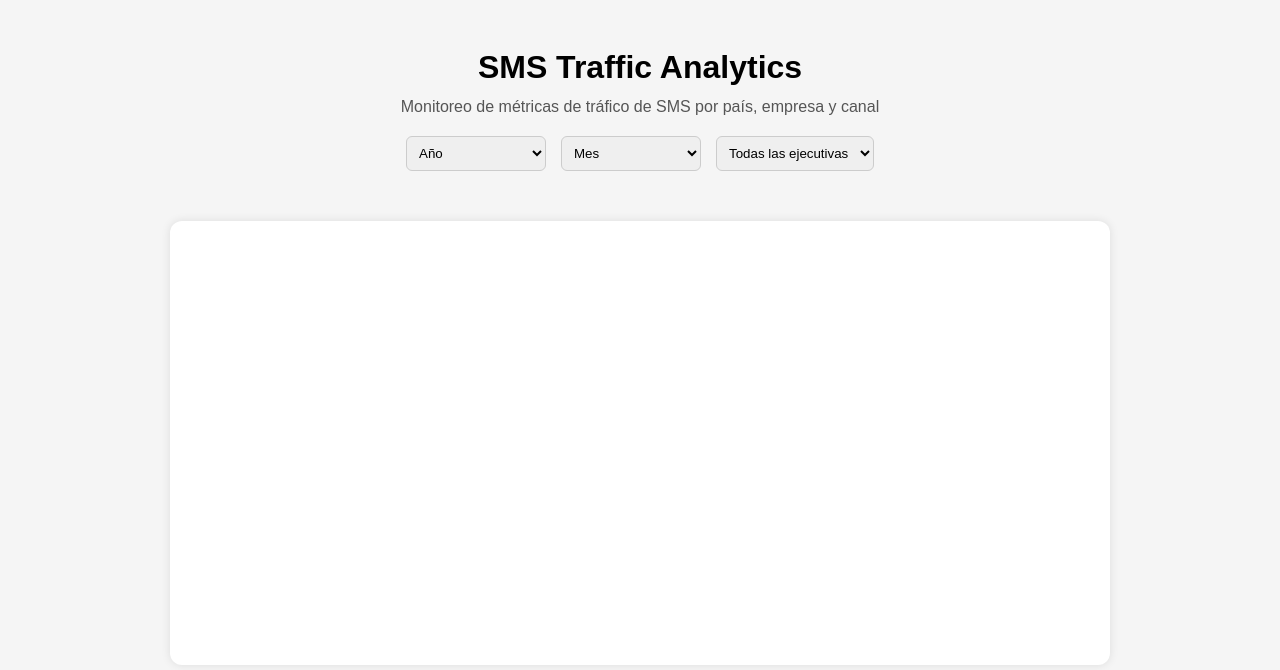
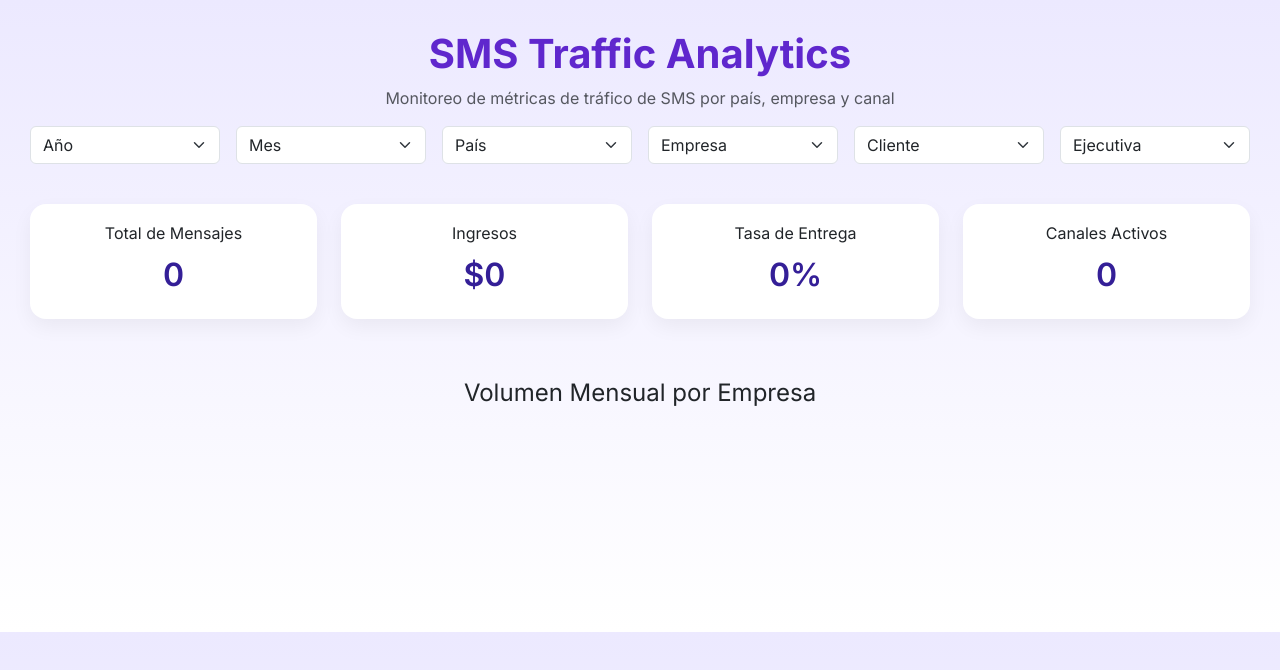
Before and after one commit to Andrey-beltran/ProyectoDataSetSMS, a plain HTML site: page index.html in a window 1280 px wide. Drawn offline with nearby package versions, Linux system fonts and the light colour scheme; no server answers.

Commit message:
Update index.html
Signed-off-by: JohaAndrey <99775462+Andrey-beltran@users.noreply.github.com>

```diff
--- a/index.html
+++ b/index.html
@@ -2,35 +2,118 @@
 <html lang="es">
 <head>
   <meta charset="UTF-8">
+  <meta name="viewport" content="width=device-width, initial-scale=1.0">
   <title>SMS Traffic Analytics</title>
-  <link rel="stylesheet" href="style.css">
+  <link href="https://cdn.jsdelivr.net/npm/bootstrap@5.3.0/dist/css/bootstrap.min.css" rel="stylesheet">
+  <link href="https://fonts.googleapis.com/css2?family=Inter:wght@400;600;700&display=swap" rel="stylesheet">
   <script src="https://cdn.jsdelivr.net/npm/chart.js"></script>
+  <script src="https://cdnjs.cloudflare.com/ajax/libs/PapaParse/5.3.2/papaparse.min.js"></script>
+  <style>
+    body {
+      background: linear-gradient(180deg, #ece9ff 0%, #ffffff 100%);
+      font-family: 'Inter', sans-serif;
+      padding: 30px;
+    }
+    h1 {
+      font-weight: 700;
+      color: #5f27cd;
+    }
+    .card-metric {
+      border-radius: 16px;
+      padding: 20px;
+      background: #fff;
+      box-shadow: 0 8px 20px rgba(0, 0, 0, 0.05);
+      margin-bottom: 20px;
+    }
+    .filters, .metrics, .companies, .chart-section {
+      margin-bottom: 40px;
+    }
+    .metric-value {
+      font-size: 2rem;
+      font-weight: 600;
+      color: #341f97;
+    }
+    .company-card {
+      border-left: 6px solid #5f27cd;
+      padding: 20px;
+      margin: 10px;
+      background: #fff;
+      border-radius: 12px;
+      box-shadow: 0 2px 10px rgba(0, 0, 0, 0.05);
+    }
+  </style>
 </head>
 <body>
-  <h1>SMS Traffic Analytics</h1>
-  <p class="subtitulo">Monitoreo de métricas de tráfico de SMS por país, empresa y canal</p>
+  <h1 class="text-center">SMS Traffic Analytics</h1>
+  <p class="text-center text-muted">Monitoreo de métricas de tráfico de SMS por país, empresa y canal</p>
 
-  <!-- Filtros -->
-  <div class="filters">
-    <select id="filterYear">
-      <option value="">Año</option>
-    </select>
-    <select id="filterMonth">
-      <option value="">Mes</option>
-    </select>
-    <select id="filterExecutive">
-      <option value="">Todas las ejecutivas</option>
-    </select>
+  <div class="filters row g-3">
+    <div class="col-md-2">
+      <select id="year" class="form-select">
+        <option value="">Año</option>
+      </select>
+    </div>
+    <div class="col-md-2">
+      <select id="month" class="form-select">
+        <option value="">Mes</option>
+      </select>
+    </div>
+    <div class="col-md-2">
+      <select id="country" class="form-select">
+        <option value="">País</option>
+      </select>
+    </div>
+    <div class="col-md-2">
+      <select id="company" class="form-select">
+        <option value="">Empresa</option>
+      </select>
+    </div>
+    <div class="col-md-2">
+      <select id="client" class="form-select">
+        <option value="">Cliente</option>
+      </select>
+    </div>
+    <div class="col-md-2">
+      <select id="executive" class="form-select">
+        <option value="">Ejecutiva</option>
+      </select>
+    </div>
   </div>
 
-  <!-- Tarjetas resumen -->
-  <div id="summary-cards">
-    <!-- Las tarjetas se generarán desde JS -->
+  <div class="metrics row text-center mt-4">
+    <div class="col-md-3">
+      <div class="card-metric">
+        <h6>Total de Mensajes</h6>
+        <div class="metric-value" id="totalMensajes">0</div>
+      </div>
+    </div>
+    <div class="col-md-3">
+      <div class="card-metric">
+        <h6>Ingresos</h6>
+        <div class="metric-value" id="ingresos">$0</div>
+      </div>
+    </div>
+    <div class="col-md-3">
+      <div class="card-metric">
+        <h6>Tasa de Entrega</h6>
+        <div class="metric-value" id="tasaEntrega">0%</div>
+      </div>
+    </div>
+    <div class="col-md-3">
+      <div class="card-metric">
+        <h6>Canales Activos</h6>
+        <div class="metric-value" id="canalesActivos">0</div>
+      </div>
+    </div>
   </div>
 
-  <!-- Gráfica -->
-  <div class="chart-container">
-    <canvas id="trafficChart" width="800" height="400"></canvas>
+  <div class="chart-section">
+    <h4 class="text-center">Volumen Mensual por Empresa</h4>
+    <canvas id="chartEmpresa" height="100"></canvas>
+  </div>
+
+  <div class="companies row" id="companyCards">
+    <!-- Tarjetas de empresas aquí -->
   </div>
 
   <script src="script.js"></script>
```
